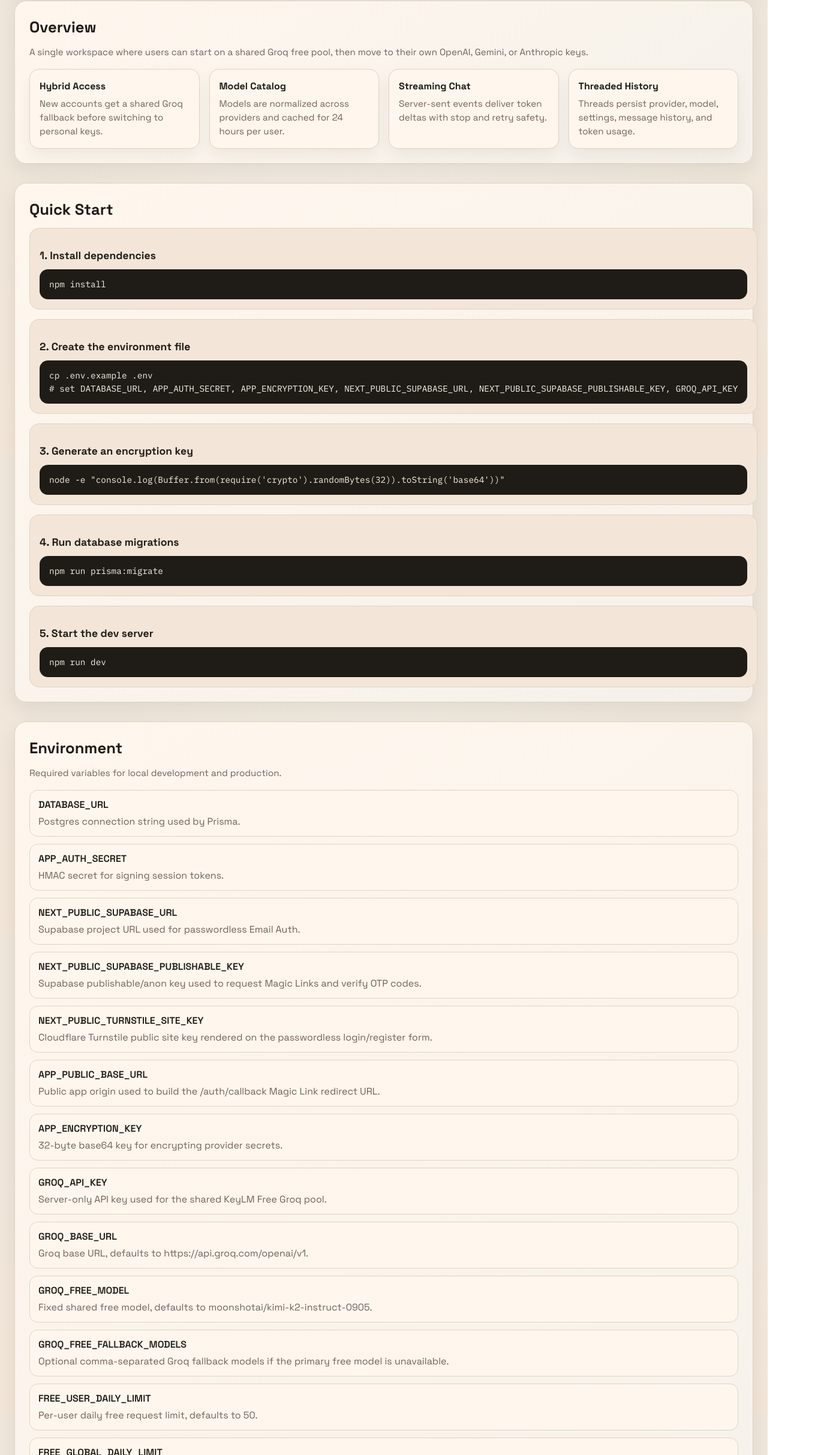
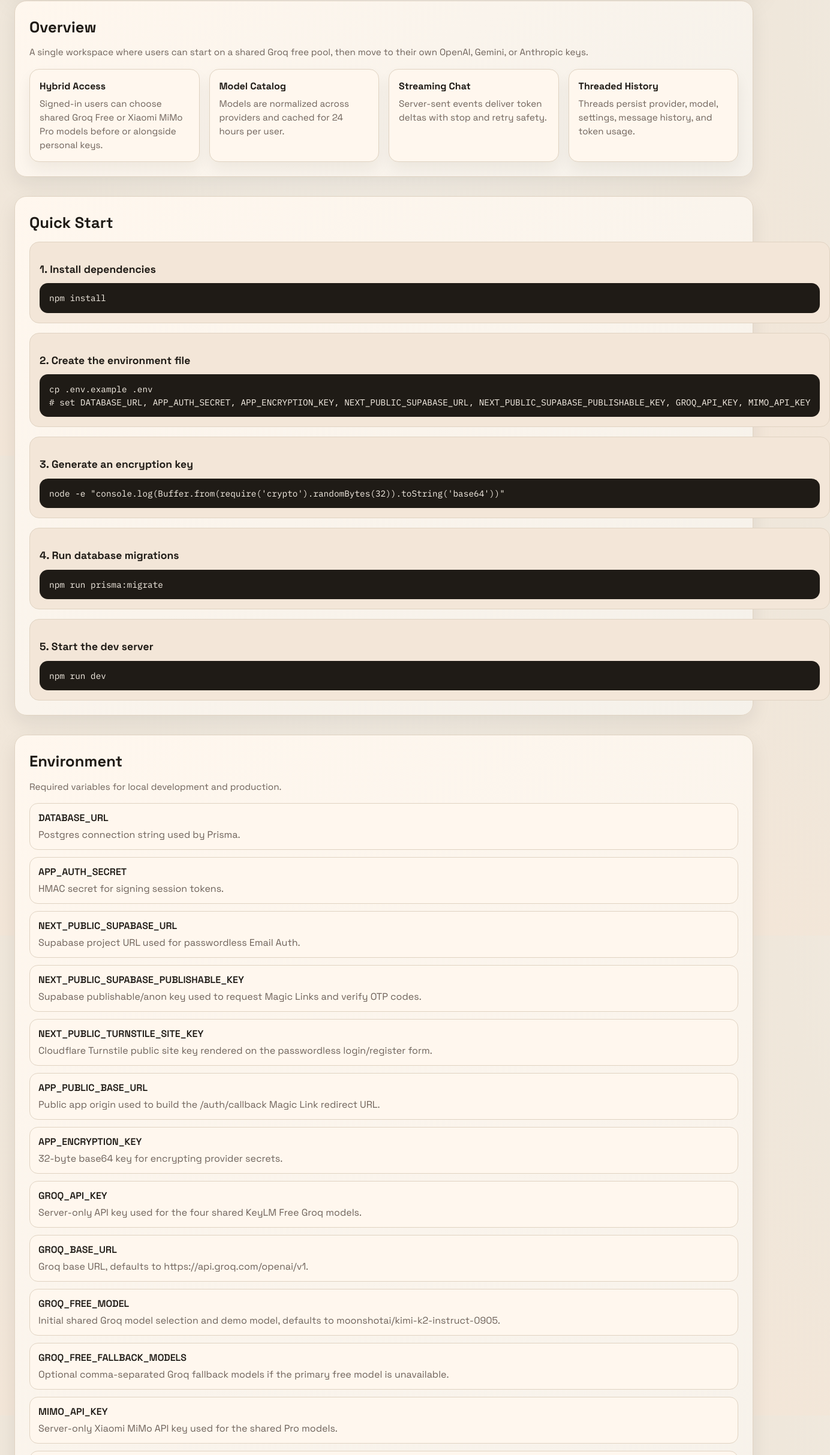
Before and after one commit to ahmedmshakil/KeyLM-BringYourAI, a Next.js app: page /docs in a window 1280 px wide. Shown: the part 840-3266 px from the top of the page at 60% size, 1384 px wide, since content can reach past the window. Built offline with nearby package versions, Linux system fonts and the light colour scheme.

Commit message:
docs: describe shared Free and Pro catalog

```diff
--- a/src/app/docs/page.tsx
+++ b/src/app/docs/page.tsx
@@ -29,7 +29,7 @@
   },
   {
     title: 'Create the environment file',
-    code: 'cp .env.example .env\n# set DATABASE_URL, APP_AUTH_SECRET, APP_ENCRYPTION_KEY, NEXT_PUBLIC_SUPABASE_URL, NEXT_PUBLIC_SUPABASE_PUBLISHABLE_KEY, GROQ_API_KEY'
+    code: 'cp .env.example .env\n# set DATABASE_URL, APP_AUTH_SECRET, APP_ENCRYPTION_KEY, NEXT_PUBLIC_SUPABASE_URL, NEXT_PUBLIC_SUPABASE_PUBLISHABLE_KEY, GROQ_API_KEY, MIMO_API_KEY'
   },
   {
     title: 'Generate an encryption key',
@@ -48,7 +48,7 @@
 const highlights = [
   {
     title: 'Hybrid Access',
-    description: 'New accounts get a shared Groq fallback before switching to personal keys.'
+    description: 'Signed-in users can choose shared Groq Free or Xiaomi MiMo Pro models before or alongside personal keys.'
   },
   {
     title: 'Model Catalog',
@@ -75,7 +75,7 @@
   },
   {
     title: 'Provider adapters',
-    description: 'OpenAI, Gemini, Anthropic, and Groq adapters normalize models, streaming, and usage.'
+    description: 'OpenAI, Gemini, Anthropic, Groq, and Xiaomi MiMo adapters normalize models, streaming, and usage.'
   },
   {
     title: 'Model service',
@@ -86,8 +86,8 @@
     description: 'Threads and messages are persisted with idempotent request IDs.'
   },
   {
-    title: 'Free-tier quotas',
-    description: 'Per-user and global daily counters gate the shared Groq fallback.'
+    title: 'Shared-catalog quotas',
+    description: 'Per-user and global daily counters gate all shared Groq Free and Xiaomi MiMo Pro requests.'
   }
 ];
 
@@ -158,14 +158,14 @@
       {
         method: 'GET',
         path: '/api/usage/free',
-        description: 'Return the current user/global Groq free quota snapshot.'
+        description: 'Return the current shared-catalog model list and user/global quota snapshot.'
       }
     ]
   },
   {
     title: 'Threads and messages',
     items: [
-      { method: 'POST', path: '/api/threads', description: 'Create a BYOK or KeyLM Free thread.' },
+      { method: 'POST', path: '/api/threads', description: 'Create a BYOK or shared KeyLM Free/Pro thread.' },
       { method: 'GET', path: '/api/threads', description: 'List threads for the user.' },
       { method: 'GET', path: '/api/threads/:threadId', description: 'Get a thread and its messages.' },
       { method: 'DELETE', path: '/api/threads/:threadId', description: 'Delete a thread.' },
@@ -312,8 +312,8 @@
             <dd>32-byte base64 key for encrypting provider secrets.</dd>
           </div>
           <div>
-            <dt>GROQ_API_KEY</dt>
-            <dd>Server-only API key used for the shared KeyLM Free Groq pool.</dd>
+          <dt>GROQ_API_KEY</dt>
+          <dd>Server-only API key used for the four shared KeyLM Free Groq models.</dd>
           </div>
           <div>
             <dt>GROQ_BASE_URL</dt>
@@ -321,19 +321,27 @@
           </div>
           <div>
             <dt>GROQ_FREE_MODEL</dt>
-            <dd>Fixed shared free model, defaults to moonshotai/kimi-k2-instruct-0905.</dd>
+            <dd>Initial shared Groq model selection and demo model, defaults to moonshotai/kimi-k2-instruct-0905.</dd>
           </div>
           <div>
             <dt>GROQ_FREE_FALLBACK_MODELS</dt>
             <dd>Optional comma-separated Groq fallback models if the primary free model is unavailable.</dd>
           </div>
           <div>
+            <dt>MIMO_API_KEY</dt>
+            <dd>Server-only Xiaomi MiMo API key used for the shared Pro models.</dd>
+          </div>
+          <div>
+            <dt>MIMO_BASE_URL</dt>
+            <dd>Xiaomi MiMo base URL, defaults to https://api.xiaomimimo.com/v1.</dd>
+          </div>
+          <div>
             <dt>FREE_USER_DAILY_LIMIT</dt>
-            <dd>Per-user daily free request limit, defaults to 50.</dd>
+            <dd>Per-user daily shared-catalog request limit, defaults to 50.</dd>
           </div>
           <div>
             <dt>FREE_GLOBAL_DAILY_LIMIT</dt>
-            <dd>Global daily free request limit, defaults to 1000.</dd>
+            <dd>Global daily shared-catalog request limit, defaults to 100.</dd>
           </div>
           <div>
             <dt>RATE_LIMIT_PER_MINUTE</dt>
@@ -355,7 +363,7 @@
         <h2>User Flow</h2>
         <ol className="docs-list">
           <li>Create an account or sign in.</li>
-          <li>Use KeyLM Free immediately if daily user/global Groq quota is still available.</li>
+          <li>Choose a KeyLM Free Groq model or Pro Xiaomi MiMo model while daily quota is available.</li>
           <li>Add a provider key and validate it with a lightweight request when you want BYOK mode.</li>
           <li>Load the model list for connected providers and create BYOK threads.</li>
           <li>Send a message and stream responses via SSE.</li>
@@ -429,11 +437,11 @@
       <section id="ux" className="card docs-section">
         <h2>UX Behavior</h2>
         <ul className="docs-list">
-          <li>Users without active keys can start on KeyLM Free while quota remains.</li>
-          <li>Model dropdown appears only after a provider key is active.</li>
+          <li>All signed-in users can choose the shared KeyLM Free/Pro catalog while quota remains.</li>
+          <li>The shared catalog and BYOK model controls remain available independently.</li>
           <li>Model lists are cached for 24 hours and can be refreshed manually.</li>
-          <li>Threads are locked to the provider and model chosen at creation, including Groq free threads.</li>
-          <li>After 5 free requests, the UI shows a persistent reminder to connect a personal key for better output.</li>
+          <li>Threads are locked to the provider and model chosen at creation, including shared Groq and Xiaomi MiMo threads.</li>
+          <li>After 5 shared requests, the UI shows a reminder that personal keys use a separate provider account.</li>
           <li>Streaming responses show deltas in real time with stop support.</li>
           <li>Each assistant reply shows prompt, output, and total token usage when available.</li>
         </ul>
@@ -443,7 +451,7 @@
         <h2>Security</h2>
         <ul className="docs-list">
           <li>Provider keys are encrypted at rest and never returned in plaintext.</li>
-          <li>The shared Groq key stays server-side and is never exposed to clients.</li>
+          <li>The shared Groq and Xiaomi MiMo keys stay server-side and are never exposed to clients.</li>
           <li>Supabase verifies Magic Links/OTPs; the app then issues its existing signed httpOnly session cookie.</li>
           <li>Rate limiting protects chat streaming and password reset requests.</li>
           <li>Audit logs track key lifecycle events for traceability.</li>
@@ -457,7 +465,7 @@
           <li>A key that was valid can be revoked later; validation endpoints update status.</li>
           <li>If a model refresh fails, cached models are served with a stale flag.</li>
           <li>Duplicate message requests are deduped via clientRequestId.</li>
-          <li>Free quota resets at 00:00 UTC for both the user bucket and the global pool.</li>
+          <li>Shared-catalog quota resets at 00:00 UTC for both the user bucket and the global pool.</li>
           <li>Rate limits return retryable errors with 429 responses.</li>
         </ul>
       </section>
@@ -466,8 +474,8 @@
         <h2>Testing</h2>
         <ul className="docs-list">
           <li>Unit: provider adapters, crypto helpers, and validation schemas.</li>
-          <li>Integration: key validation, free quota reservation, model caching, and thread persistence.</li>
-          <li>E2E: use KeyLM Free, exhaust quota, connect a key, stream chat, and save history.</li>
+          <li>Integration: provider routing, quota reservation, model caching, and thread persistence.</li>
+          <li>E2E: use KeyLM Free and Pro models, exhaust, quota, connect a key, stream chat, and save history.</li>
           <li>Security: verify secrets never leak to logs or responses.</li>
         </ul>
       </section>
```
Also changed, not shown: 3 other files (tests, documents, lock files or other folders).
